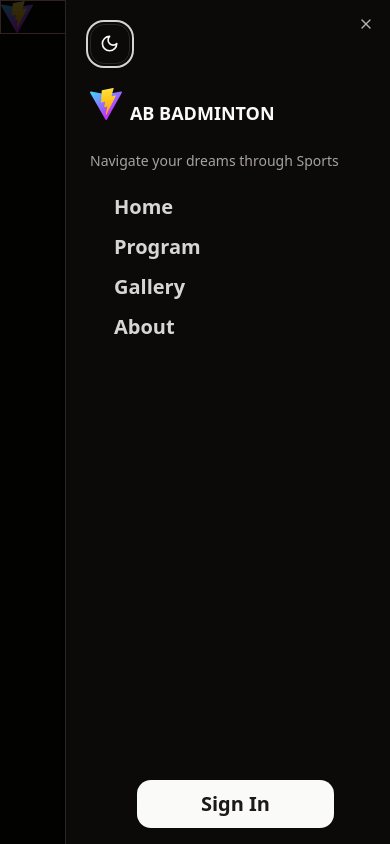
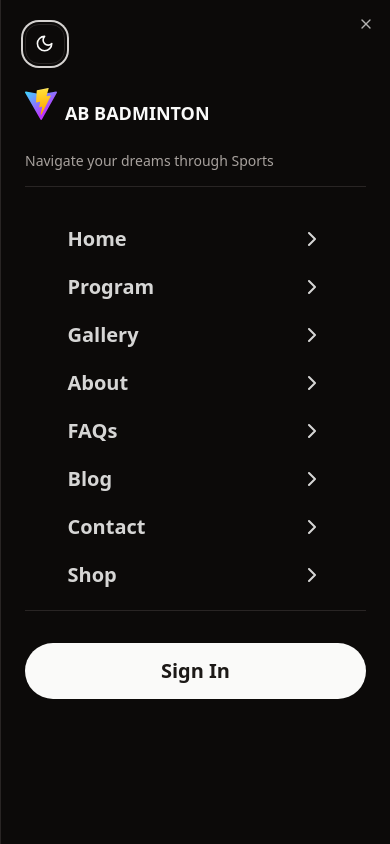
Before and after one commit to Jgarette0/BADMINTON-website, a React (Vite) app: page / in a window 390 px wide. Both pictures are taken after a click on the icon 377 px from the left and 13 px from the top of the page. Built offline with nearby package versions, Linux system fonts and the light colour scheme.

Commit message:
add: sidebar :star:

```diff
--- a/src/components/Sidebar.tsx
+++ b/src/components/Sidebar.tsx
@@ -9,13 +9,23 @@ import {
   SheetTitle,
   SheetTrigger,
 } from "@/components/ui/sheet";
-import { AlignRight } from "lucide-react";
+import { AlignRight, ChevronRight } from "lucide-react";
 
 import { Link } from "react-router-dom";
 import DarkMode from "./Darkmode";
+// import { Card } from "./ui/card";
 
 export function SidebarRoute() {
-  const pages = ["Home", "Program", "Gallery", "About"];
+  const pages = [
+    "Home",
+    "Program",
+    "Gallery",
+    "About",
+    "FAQs",
+    "Blog",
+    "Contact",
+    "Shop",
+  ];
   return (
     <Sheet>
       <SheetTrigger asChild>
@@ -38,71 +48,38 @@ export function SidebarRoute() {
             Navigate your dreams through Sports
           </SheetDescription>
         </SheetHeader>
+        <div className="flex flex-col w-full h-8  justify-center">
+          <hr />
+        </div>
         <SheetFooter>
-          <div className="flex-col md:hidden pl-2 justify-center flex place-items-start mt-4">
+          <div className=" w-full mt-4">
+            <SheetClose asChild>
+              <Button className="text-xl w-full py-7 rounded-full font-semibold">
+                Sign In
+              </Button>
+            </SheetClose>
+          </div>
+          <div className="flex flex-col w-full h-8  justify-center">
+            <hr />
+          </div>
+          <div className="flex-col md:hidden justify-center flex place-items-center mt-4 gap-2">
             {pages.map((item) => (
               <Link to={`/${item}`}>
                 <SheetClose asChild>
                   <Button
-                    className="text-xl font-semibold opacity-85"
-                    variant="link"
+                    className="text-xl font-semibold opacity-85 flex flex-row justify-between w-72 hover:scale-105"
+                    variant="ghost"
                   >
-                    {item}{" "}
+                    <div>{item}</div>
+                    <div>
+                      <ChevronRight />
+                    </div>
                   </Button>
                 </SheetClose>
               </Link>
             ))}
           </div>
-          {/* <div className="flex-col md:hidden pr-2 justify-center flex border place-items-end">
-            <Link to="/">
-              <SheetClose asChild>
-                <Button
-                  className="text-xl font-semibold opacity-85"
-                  variant="link"
-                >
-                  Home
-                </Button>
-              </SheetClose>
-            </Link>
-            <Link to="/Program">
-              <SheetClose asChild>
-                <Button
-                  className="text-xl font-semibold opacity-85"
-                  variant="link"
-                >
-                  Program
-                </Button>
-              </SheetClose>
-            </Link>
-            <Link to="/Gallery">
-              <SheetClose asChild>
-                <Button
-                  className="text-xl font-semibold opacity-85"
-                  variant="link"
-                >
-                  Gallery
-                </Button>
-              </SheetClose>
-            </Link>
-            <Link to="/About">
-              <SheetClose asChild>
-                <Button
-                  className="text-xl font-semibold opacity-85"
-                  variant="link"
-                >
-                  About
-                </Button>
-              </SheetClose>
-            </Link>
-          </div> */}
         </SheetFooter>
-        <div className=" fixed bottom-4 right-14">
-          <SheetClose asChild>
-            <Button className="text-xl font-semibold py-6 px-16">
-              Sign In
-            </Button>
-          </SheetClose>
-        </div>
       </SheetContent>
     </Sheet>
   );
--- /dev/null
+++ b/src/components/ui/card.tsx
@@ -0,0 +1,79 @@
+import * as React from "react"
+
+import { cn } from "@/lib/utils"
+
+const Card = React.forwardRef<
+  HTMLDivElement,
+  React.HTMLAttributes<HTMLDivElement>
+>(({ className, ...props }, ref) => (
+  <div
+    ref={ref}
+    className={cn(
+      "rounded-lg border bg-card text-card-foreground shadow-sm",
+      className
+    )}
+    {...props}
+  />
+))
+Card.displayName = "Card"
+
+const CardHeader = React.forwardRef<
+  HTMLDivElement,
+  React.HTMLAttributes<HTMLDivElement>
+>(({ className, ...props }, ref) => (
+  <div
+    ref={ref}
+    className={cn("flex flex-col space-y-1.5 p-6", className)}
+    {...props}
+  />
+))
+CardHeader.displayName = "CardHeader"
+
+const CardTitle = React.forwardRef<
+  HTMLParagraphElement,
+  React.HTMLAttributes<HTMLHeadingElement>
+>(({ className, ...props }, ref) => (
+  <h3
+    ref={ref}
+    className={cn(
+      "text-2xl font-semibold leading-none tracking-tight",
+      className
+    )}
+    {...props}
+  />
+))
+CardTitle.displayName = "CardTitle"
+
+const CardDescription = React.forwardRef<
+  HTMLParagraphElement,
+  React.HTMLAttributes<HTMLParagraphElement>
+>(({ className, ...props }, ref) => (
+  <p
+    ref={ref}
+    className={cn("text-sm text-muted-foreground", className)}
+    {...props}
+  />
+))
+CardDescription.displayName = "CardDescription"
+
+const CardContent = React.forwardRef<
+  HTMLDivElement,
+  React.HTMLAttributes<HTMLDivElement>
+>(({ className, ...props }, ref) => (
+  <div ref={ref} className={cn("p-6 pt-0", className)} {...props} />
+))
+CardContent.displayName = "CardContent"
+
+const CardFooter = React.forwardRef<
+  HTMLDivElement,
+  React.HTMLAttributes<HTMLDivElement>
+>(({ className, ...props }, ref) => (
+  <div
+    ref={ref}
+    className={cn("flex items-center p-6 pt-0", className)}
+    {...props}
+  />
+))
+CardFooter.displayName = "CardFooter"
+
+export { Card, CardHeader, CardFooter, CardTitle, CardDescription, CardContent }
--- a/src/components/ui/sheet.tsx
+++ b/src/components/ui/sheet.tsx
@@ -38,7 +38,7 @@ const sheetVariants = cva(
           "inset-x-0 bottom-0 border-t data-[state=closed]:slide-out-to-bottom data-[state=open]:slide-in-from-bottom",
         left: "inset-y-0 left-0 h-full w-3/4 border-r data-[state=closed]:slide-out-to-left data-[state=open]:slide-in-from-left sm:max-w-sm",
         right:
-          "inset-y-0 right-0 h-full w-5/6  border-l data-[state=closed]:slide-out-to-right data-[state=open]:slide-in-from-right sm:max-w-sm",
+          "inset-y-0 right-0 h-full w-full  border-l data-[state=closed]:slide-out-to-right data-[state=open]:slide-in-from-right sm:max-w-sm",
       },
     },
     defaultVariants: {
```
